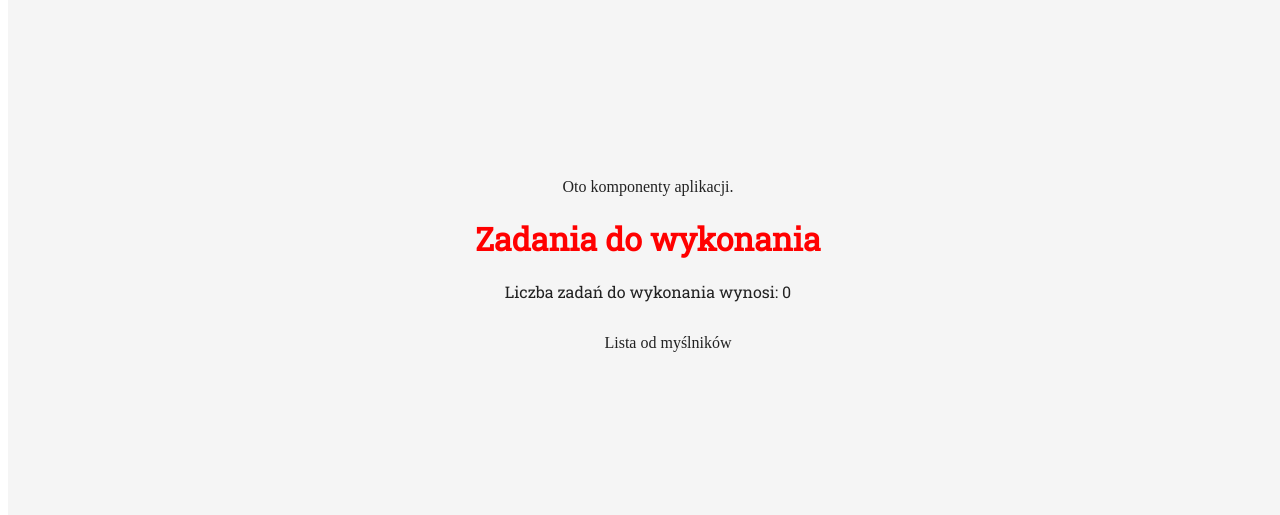
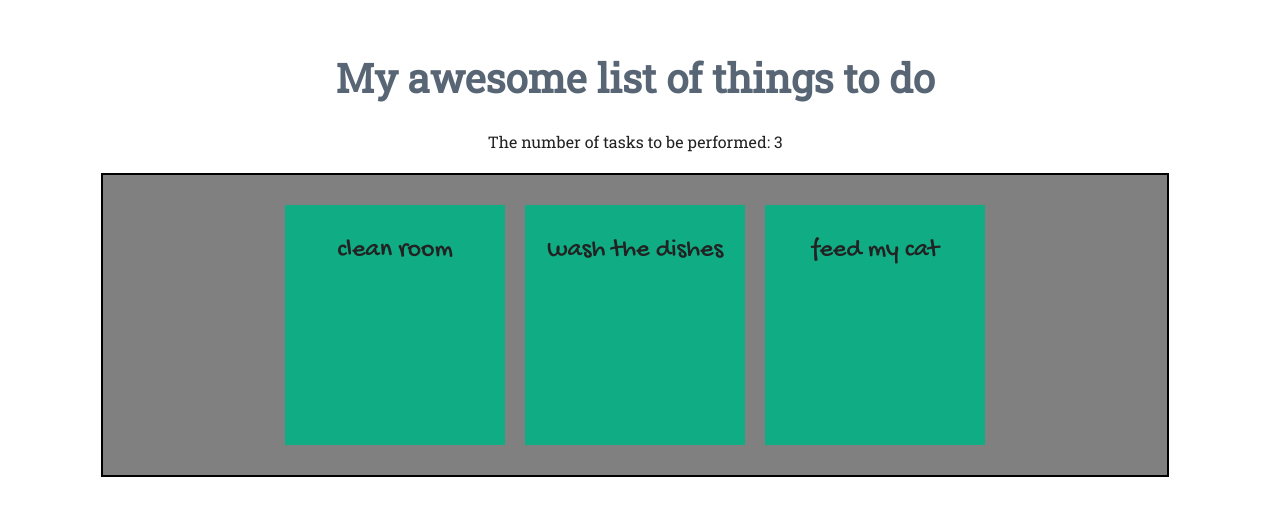
Before and after one commit to krystynasz/zad-16.6, a React app: page / in a window 1280 px wide. Shown: the part 135-650 px from the top of the page. Built offline with nearby package versions, Linux system fonts and the light colour scheme.

Commit message:
Update App.js

```diff
--- a/src/components/Title.css
+++ b/src/components/Title.css
@@ -1,7 +1,8 @@
 @import url('https://fonts.googleapis.com/css?family=Roboto+Slab');
 
 .Title {
-    color: red;
+    font-size: 40px;
+    color: #576574;
     font-family: 'Roboto Slab', serif;
 }
 
--- a/src/components/Title.js
+++ b/src/components/Title.js
@@ -1,8 +1,13 @@
 import React from 'react';
 import uuid from 'uuid';
 import style from './Title.css';
+import App from '../containers/App.js';
 
-class Title extends React.Component {
+const Title = props => <div>    <h1 className={style.Title}>{props.title}</h1>
+<p className={style.TaskNumber}>The number of tasks to be performed: {props.taskNumber}</p>
+</div>
+
+/*class Title extends React.Component {
     constructor(props){
         super(props);
         this.state = {
@@ -20,6 +25,6 @@ class Title extends React.Component {
             </div>
         );
     }
-}
+}*/
 
 export default Title;
--- /dev/null
+++ b/src/components/TodoList.css
@@ -0,0 +1,29 @@
+@import url('https://fonts.googleapis.com/css?family=Gochi+Hand');
+
+.TodoList {
+    background-color: grey;
+    padding: 20px;
+    border: 2px solid black;
+    margin: 5px;
+    display: flex;
+    list-style-type: none;
+    width: 80vw;
+    align-items: center;
+    justify-content: center;
+}
+
+.listItem {
+    height: 200px;
+    width: 200px;
+    background-color: #10ac84;
+    margin: 10px;
+    text-align: center;
+    padding: 30px 10px 10px 10px;
+    font-family: 'Gochi Hand', cursive;
+    font-size: 26px;
+}
+
+.listItem:hover {
+    cursor: pointer;
+    background-color: #ff6b6b;
+}
--- a/src/components/TodoList.js
+++ b/src/components/TodoList.js
@@ -1,19 +1,19 @@
 import React from 'react';
 import uuid from 'uuid';
+import Todo from "./Todo.js";
+import App from '../containers/App.js';
+import style from './TodoList.css';
 
-class TodoList extends React.Component {
-    constructor(props){
-        super(props);
-        this.state = {
-            data: []
-        };
-    }
-
-    render() {
-        return (
-           <ul>Lista od myślników</ul>
-        );
-    }
-}
+const TodoList = props => (
+    <div className={style.TodoList}>
+        {
+            props.tasks.map((element) => (
+                <li className={style.listItem} onClick = {() => props.remove(element.id)}>
+                    {element.text}
+                </li>
+            ))
+        }
+    </div>
+);
 
 export default TodoList;
--- a/src/containers/App.css
+++ b/src/containers/App.css
@@ -1,5 +1,4 @@
 .TodoApp {
-    background-color: #F5F5F5;
     color: #222;
     display: flex;
     flex-direction: column;
@@ -7,6 +6,6 @@
     justify-content: center;
     align-items: center;
     align-content: center;
-    width: 100vw;
-    height: 100vh;
+    width: 98vw;
+    height: 95vh;
 }
--- a/src/containers/App.js
+++ b/src/containers/App.js
@@ -2,36 +2,49 @@ import React from 'react';
 import uuid from 'uuid';
 import style from './App.css';
 import Title from '../components/Title.js';
-import TodoList from '../components/TodoList.js'
+import TodoList from '../components/TodoList.js';
+import Todo from '../components/Todo.js';
 
 class App extends React.Component {
-    constructor(props){
+    constructor(props) {
         super(props);
         this.state = {
-            data: []
+            data: [{
+                id: 1,
+                text: 'clean room'
+            }, {
+                id: 2,
+                text: 'wash the dishes'
+            }, {
+                id: 3,
+                text: 'feed my cat'
+            }]
         };
+        this.removeTodo = this.removeTodo.bind(this);
     }
-    addTodo(val){
+    addTodo(val) {
         const todo = {
             text: val,
             id: uuid.v4(),
         };
         const data = [...this.state.data, todo];
-        this.setState({data});
+        this.setState({ data });
     }
     removeTodo(id) {
-        const remainder = this.state.data.filter(todo => todo.id !== id);
-        this.setState({data: remainder});
+       console.log("it is not easy");
+       const remainder = this.state.data.filter(todo => todo.id !== id);
+       this.setState({ data: remainder });
     }
+
     render() {
         return (
             <div className={style.TodoApp}>
-                Oto komponenty aplikacji.
-                <Title />
-                <TodoList />
+                <Title title="My awesome list of things to do" taskNumber={this.state.data.length} />
+
+              <TodoList tasks= {this.state.data} remove= {this.removeTodo}/>
             </div>
         );
     }
 }
-
-export default App;
+ /*  <TodoList tasks= {this.state.data} remove={() => this.removeTodo(this.state.data[1].id)}/> */
+export default App
```
Also changed, not shown: src/components/Todo.js (+28 -0 lines), build/app.production.bundle.js.
